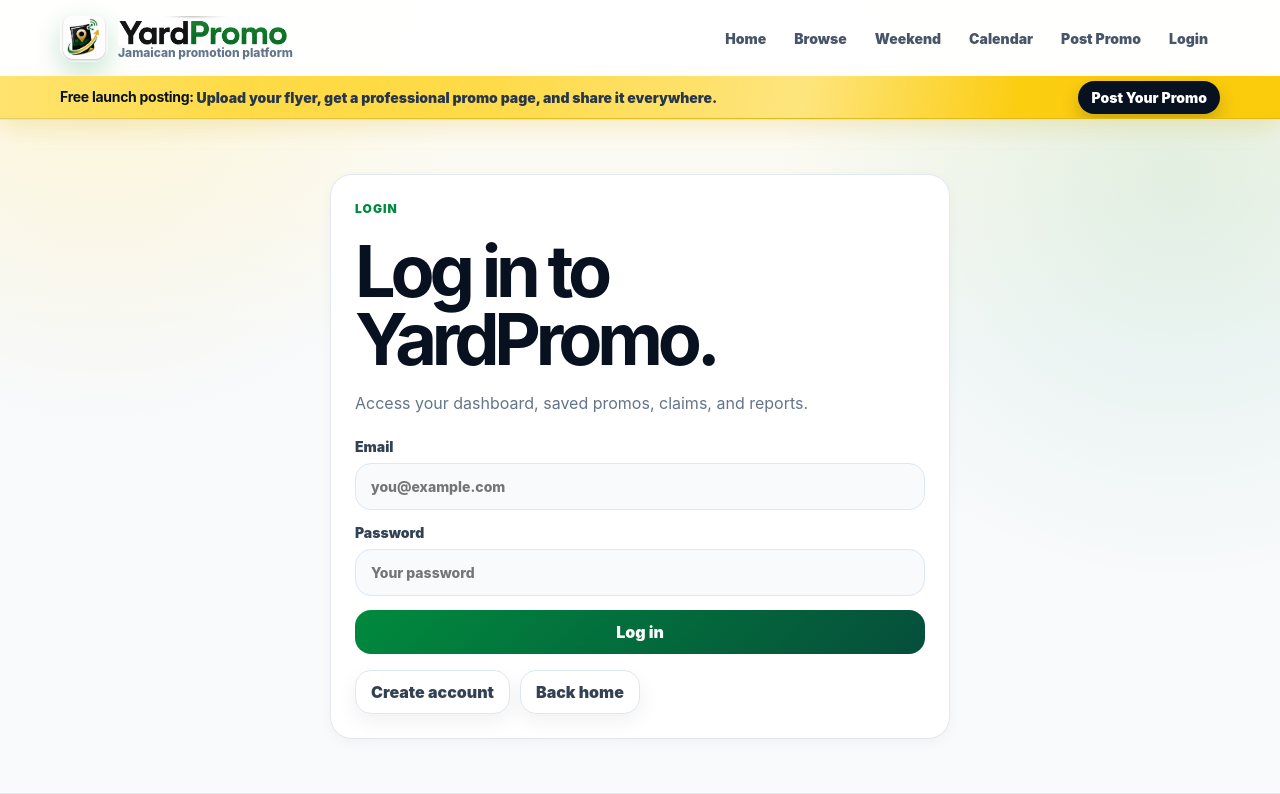
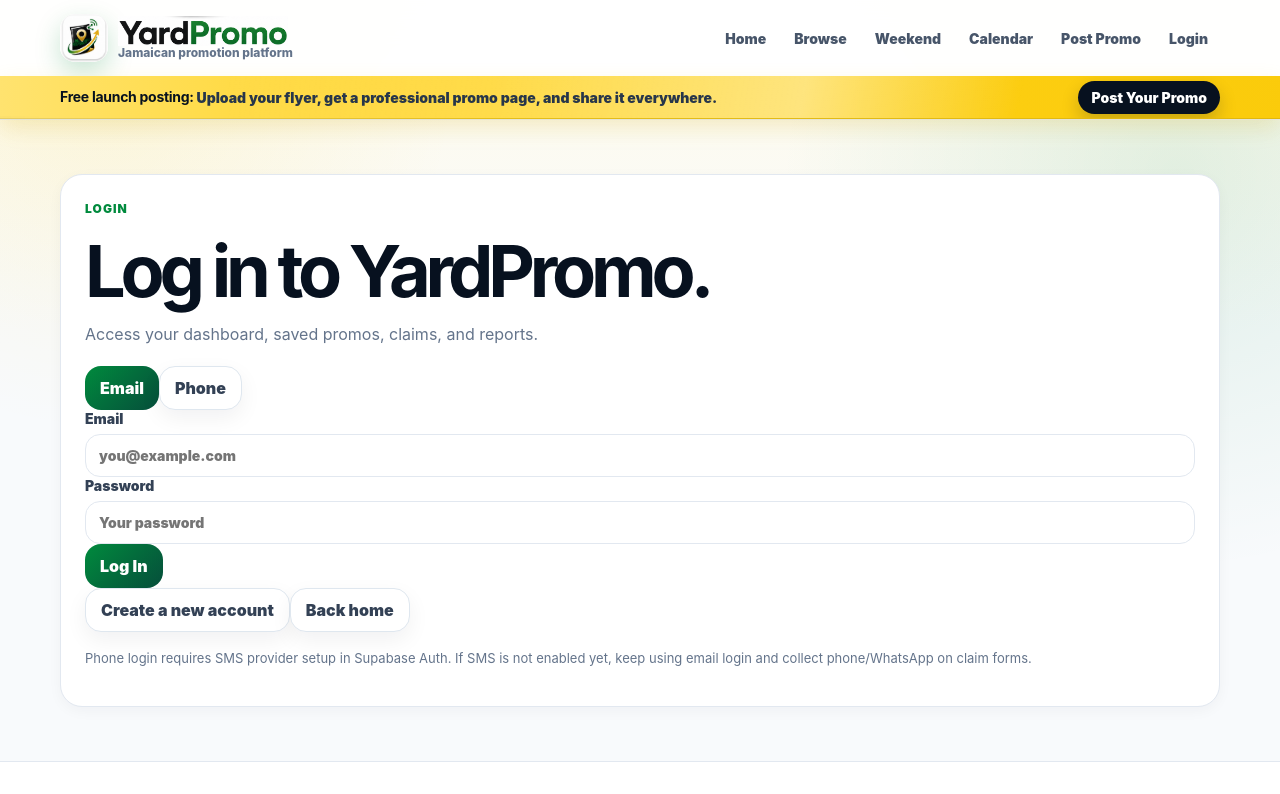
Before and after one commit to ricardofergusonlshs/yardpromoja, a Next.js app: page /login in a window 1280 px wide. Shown: the top 794 px of the page. Built offline with nearby package versions, Linux system fonts and the light colour scheme; no server answers.

Commit message:
Fix login page suspense wrapper

```diff
--- a/app/login/page.js
+++ b/app/login/page.js
@@ -1,9 +1,7 @@
-"use client";
+import { Suspense } from "react";
+import LoginClient from "./LoginClient";
 
-import { Suspense, useEffect, useMemo, useState } from "react";
-import Link from "next/link";
-import { useRouter, useSearchParams } from "next/navigation";
-import { createClient } from "@/lib/supabaseClient";
+export const dynamic = "force-dynamic";
 
 function safeNext(value) {
   if (!value) return "/dashboard";
@@ -16,240 +14,20 @@
   return next;
 }
 
-function LoginPageContent() {
-  const router = useRouter();
-  const searchParams = useSearchParams();
-  const supabase = useMemo(() => createClient(), []);
+export default async function LoginPage({ searchParams }) {
+  const resolvedSearchParams = await searchParams;
 
-  const nextUrl = safeNext(searchParams.get("next"));
-  const requestedMode = searchParams.get("mode");
+  const nextUrl = safeNext(
+    typeof resolvedSearchParams?.next === "string"
+      ? resolvedSearchParams.next
+      : ""
+  );
 
-  const [mode, setMode] = useState(
-    requestedMode === "signup" ? "signup" : "login"
-  );
-  const [name, setName] = useState("");
-  const [email, setEmail] = useState("");
-  const [password, setPassword] = useState("");
+  const requestedMode =
+    typeof resolvedSearchParams?.mode === "string"
+      ? resolvedSearchParams.mode
+      : "";
 
-  const [loading, setLoading] = useState(false);
-  const [message, setMessage] = useState("");
-
-  const isSignup = mode === "signup";
-
-  useEffect(() => {
-    if (requestedMode === "signup") {
-      setMode("signup");
-    }
-  }, [requestedMode]);
-
-  async function handleLogin(event) {
-    event.preventDefault();
-
-    setLoading(true);
-    setMessage("");
-
-    try {
-      const { error } = await supabase.auth.signInWithPassword({
-        email: email.trim(),
-        password,
-      });
-
-      if (error) throw error;
-
-      router.push(nextUrl);
-      router.refresh();
-    } catch (error) {
-      setMessage(error.message || "Unable to log in.");
-    } finally {
-      setLoading(false);
-    }
-  }
-
-  async function handleSignup(event) {
-    event.preventDefault();
-
-    setLoading(true);
-    setMessage("");
-
-    try {
-      const { data, error } = await supabase.auth.signUp({
-        email: email.trim(),
-        password,
-        options: {
-          data: {
-            full_name: name.trim(),
-          },
-        },
-      });
-
-      if (error) throw error;
-
-      const { data: sessionData } = await supabase.auth.getSession();
-
-      if (sessionData?.session || data?.session) {
-        router.push(nextUrl);
-        router.refresh();
-        return;
-      }
-
-      setMessage(
-        "Account created. Please check your email to confirm your account, then log in to continue."
-      );
-      setMode("login");
-    } catch (error) {
-      setMessage(error.message || "Unable to create account.");
-    } finally {
-      setLoading(false);
-    }
-  }
-
-  return (
-    <main className="section">
-      <div className="container">
-        <div className="panel" style={{ maxWidth: 620, margin: "0 auto" }}>
-          <p className="kicker">{isSignup ? "Create account" : "Login"}</p>
-
-          <h1>{isSignup ? "Create your account." : "Log in to YardPromo."}</h1>
-
-          <p className="muted">
-            {nextUrl !== "/dashboard"
-              ? "After signing in, you’ll continue to the page you requested."
-              : "Access your dashboard, saved promos, claims, and reports."}
-          </p>
-
-          {message ? (
-            <div
-              className={
-                message.toLowerCase().includes("unable") ? "toast error" : "toast"
-              }
-              style={{ marginTop: 14 }}
-            >
-              {message}
-            </div>
-          ) : null}
-
-          <form
-            onSubmit={isSignup ? handleSignup : handleLogin}
-            style={{
-              display: "grid",
-              gap: 14,
-              marginTop: 22,
-            }}
-          >
-            {isSignup ? (
-              <label style={{ display: "grid", gap: 8, fontWeight: 900 }}>
-                Name
-                <input
-                  value={name}
-                  onChange={(event) => setName(event.target.value)}
-                  placeholder="Your name"
-                  required
-                  style={{
-                    width: "100%",
-                    border: "1px solid #dbe8f5",
-                    borderRadius: 16,
-                    padding: "14px 15px",
-                    font: "inherit",
-                    fontWeight: 800,
-                    background: "#f8fafc",
-                  }}
-                />
-              </label>
-            ) : null}
-
-            <label style={{ display: "grid", gap: 8, fontWeight: 900 }}>
-              Email
-              <input
-                type="email"
-                value={email}
-                onChange={(event) => setEmail(event.target.value)}
-                placeholder="you@example.com"
-                required
-                style={{
-                  width: "100%",
-                  border: "1px solid #dbe8f5",
-                  borderRadius: 16,
-                  padding: "14px 15px",
-                  font: "inherit",
-                  fontWeight: 800,
-                  background: "#f8fafc",
-                }}
-              />
-            </label>
-
-            <label style={{ display: "grid", gap: 8, fontWeight: 900 }}>
-              Password
-              <input
-                type="password"
-                value={password}
-                onChange={(event) => setPassword(event.target.value)}
-                placeholder="Your password"
-                required
-                minLength={6}
-                style={{
-                  width: "100%",
-                  border: "1px solid #dbe8f5",
-                  borderRadius: 16,
-                  padding: "14px 15px",
-                  font: "inherit",
-                  fontWeight: 800,
-                  background: "#f8fafc",
-                }}
-              />
-            </label>
-
-            <button className="btn btn-primary" type="submit" disabled={loading}>
-              {loading
-                ? "Please wait..."
-                : isSignup
-                  ? "Create account"
-                  : "Log in"}
-            </button>
-          </form>
-
-          <div
-            style={{
-              display: "flex",
-              gap: 10,
-              flexWrap: "wrap",
-              marginTop: 16,
-            }}
-          >
-            {isSignup ? (
-              <button
-                type="button"
-                className="btn btn-light"
-                onClick={() => {
-                  setMode("login");
-                  setMessage("");
-                }}
-              >
-                Already have an account? Log in
-              </button>
-            ) : (
-              <button
-                type="button"
-                className="btn btn-light"
-                onClick={() => {
-                  setMode("signup");
-                  setMessage("");
-                }}
-              >
-                Create account
-              </button>
-            )}
-
-            <Link className="btn btn-light" href="/">
-              Back home
-            </Link>
-          </div>
-        </div>
-      </div>
-    </main>
-  );
-}
-
-export default function LoginPage() {
   return (
     <Suspense
       fallback={
@@ -260,7 +38,7 @@
         </main>
       }
     >
-      <LoginPageContent />
+      <LoginClient nextUrl={nextUrl} requestedMode={requestedMode} />
     </Suspense>
   );
 }
```
